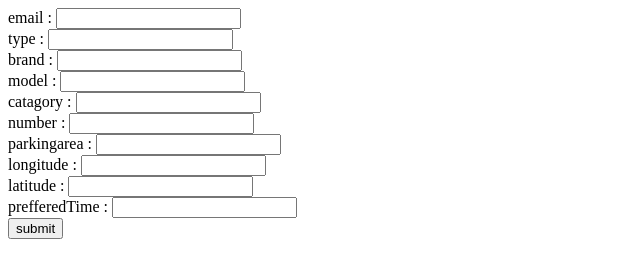
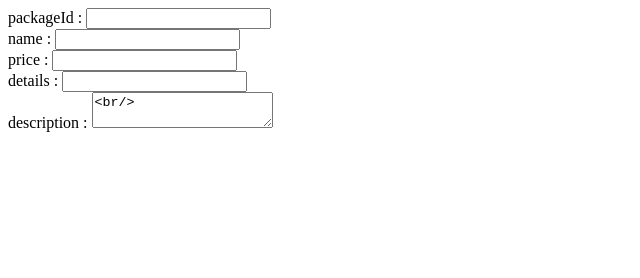
Before and after one commit to Meet3698/CashFlow, a website: page view/index.html in a window 1280 px wide. Shown: the whole page, without its empty margins (0-640 px from the left). Drawn offline with Linux system fonts and the light colour scheme.

Commit message:
'commit'

```diff
--- a/view/index.html
+++ b/view/index.html
@@ -3,19 +3,17 @@
         <title>Demo</title>
     </head>
     <body>
-        <form action="/payment" method="POST">
-        email : <input type="email" name="email"><br>
-        type : <input type="text" name="type"><br>
-        brand : <input type="text" name="brand"><br>
-        model : <input type="text" name="model"><br>
-        catagory : <input type="text" name="catagory"><br>
-        number : <input type="text" name="number"><br>
-        parkingarea : <input type="text" name="parkingarea"><br>
-        longitude : <input type="text" name="longitude"><br>
-        latitude : <input type="text" name="latitude"><br>
-        prefferedTime : <input type="text" name="prefferedTime"><br>
-        <!-- catagory : <input type="text" name="catagory"><br>
-        month : <input type="number" name="month"><br> -->
+        <form action="/addpack" method="POST">
+        packageId : <input type="number" name="packageId"><br/>
+        name : <input type="text" name="name"><br/>
+        price : <input type="number" name="price"><br/>
+        details : <input type="text" name="details"><br/>
+        description : <textarea style="white-space:pre-line" type="text" name="description"><br/>
+        vehicleCatagory : <input type="text" name="vehicleCatagory"><br/>
+        vehicleType : <input type="text" value="vehicleType"><br/>
+        duration : <input type="text" value="duration"><br/>
+        timecost : <input type="text" value="timecost"><br/>
+        flag : <input type="number" value="flag">
         <input type="submit" value="submit">
         </form>
     </body>
```
